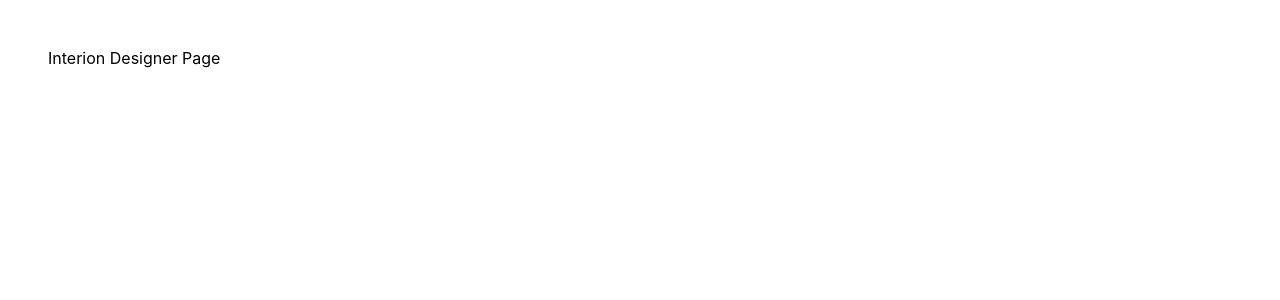
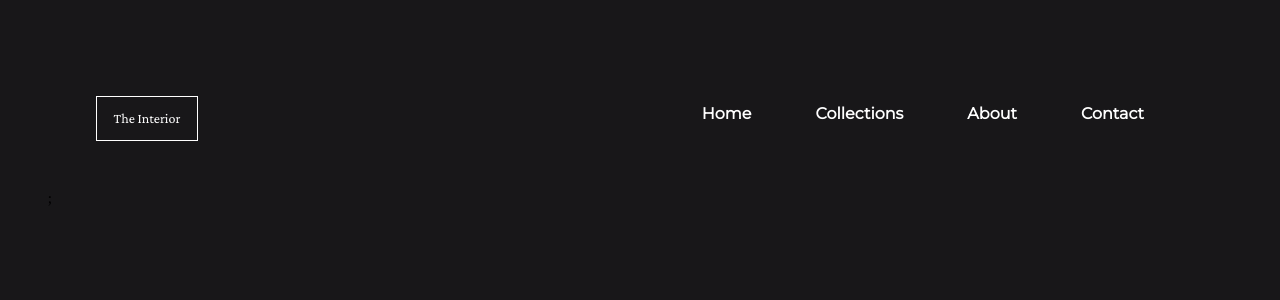
Before and after one commit to bipin-codes/responsive-challenges, a React (Create React App) app: page /interior in a window 1280 px wide. Shown: the top 300 px of the page. Built offline with nearby package versions, Linux system fonts and the light colour scheme.

Commit message:
Added the navbar

```diff
--- a/public/index.html
+++ b/public/index.html
@@ -34,11 +34,16 @@
       href="https://fonts.googleapis.com/css2?family=Poppins&display=swap"
       rel="stylesheet"
     />
-
     <link
       href="https://fonts.googleapis.com/css2?family=PT+Serif&display=swap"
       rel="stylesheet"
     />
+
+    <link
+      href="https://fonts.googleapis.com/css2?family=Crimson+Pro&family=Montserrat&display=swap"
+      rel="stylesheet"
+    />
+
     <title>Responsive WebPage Challenges</title>
   </head>
   <body>
--- a/src/components/interior/Navbar/Navbar.tsx
+++ b/src/components/interior/Navbar/Navbar.tsx
@@ -1,3 +1,29 @@
-import React from 'react';
-const Navbar: React.FC = () => <div>Navbar</div>;
+import React from "react";
+import { Menu, MenuItem, StyledContainer, Title } from "./styles";
+
+const Navbar: React.FC<{
+  title?: string;
+  menuItems?: string[];
+  showCaps?: boolean;
+}> = ({ title, menuItems }) => (
+  <StyledContainer>
+    <Title>
+      <span>{title ?? "New Title"}</span>
+    </Title>
+    <Menu>
+      <ul
+        style={{
+          display: "flex",
+          listStyle: "none",
+          justifyContent: "space-evenly",
+          color: "white",
+        }}
+      >
+        {menuItems
+          ? menuItems.map((item, idx) => <MenuItem key={idx}>{item}</MenuItem>)
+          : null}{" "}
+      </ul>
+    </Menu>
+  </StyledContainer>
+);
 export default Navbar;
--- a/src/components/interior/Navbar/styles.ts
+++ b/src/components/interior/Navbar/styles.ts
@@ -1 +1,34 @@
-import styled from 'styled-components';
+import { BlankContainer, Heading } from "components/common-styled/common";
+import styled from "styled-components";
+
+export const StyledContainer = styled(BlankContainer)`
+  padding: 3rem;
+  display: flex;
+  flex-direction: row;
+  justify-content: space-between;
+`;
+
+export const Title = styled(Heading)`
+  border: 1px solid #fff;
+  width: 6.375rem;
+  color: #fff;
+  text-align: center;
+  font-size: 0.875rem;
+  font-weight: 200;
+  padding: 0.8rem;
+`;
+
+export const Menu = styled(BlankContainer)`
+  padding: 0.5rem;
+`;
+export const MenuItem = styled.li`
+  margin: 0 2rem;
+  padding-bottom: 0.5rem;
+  border-bottom: 2px solid transparent;
+  font-weight: 700;
+  font-family: "Montserrat", sans-serif;
+  :hover {
+    border-bottom-color: white;
+    cursor: pointer;
+  }
+`;
--- a/src/routes/Interior/Interior.tsx
+++ b/src/routes/Interior/Interior.tsx
@@ -1,8 +1,16 @@
-import React from 'react';
-import { StyledContainer } from './styles';
+import Navbar from "components/interior/Navbar";
+import React from "react";
+import { StyledContainer } from "./styles";
+
+const TITLE = "The Interior";
+const MENU_ITEMS = ["Home", "Collections", "About", "Contact"];
 
 const Interior: React.FC = () => {
-  return <StyledContainer>Interion Designer Page</StyledContainer>;
+  return (
+    <StyledContainer>
+      <Navbar title={TITLE} menuItems={MENU_ITEMS} showCaps />;
+    </StyledContainer>
+  );
 };
 
 export default Interior;
--- a/src/routes/Interior/styles.ts
+++ b/src/routes/Interior/styles.ts
@@ -1,5 +1,8 @@
-import styled from 'styled-components';
+import styled from "styled-components";
 
-import { Container } from 'components/common-styled/common';
+import { Container } from "components/common-styled/common";
 
-export const StyledContainer = styled(Container)``;
+export const StyledContainer = styled(Container)`
+  background: #181719;
+  font-family: "Crimson Pro", serif;
+`;
```
